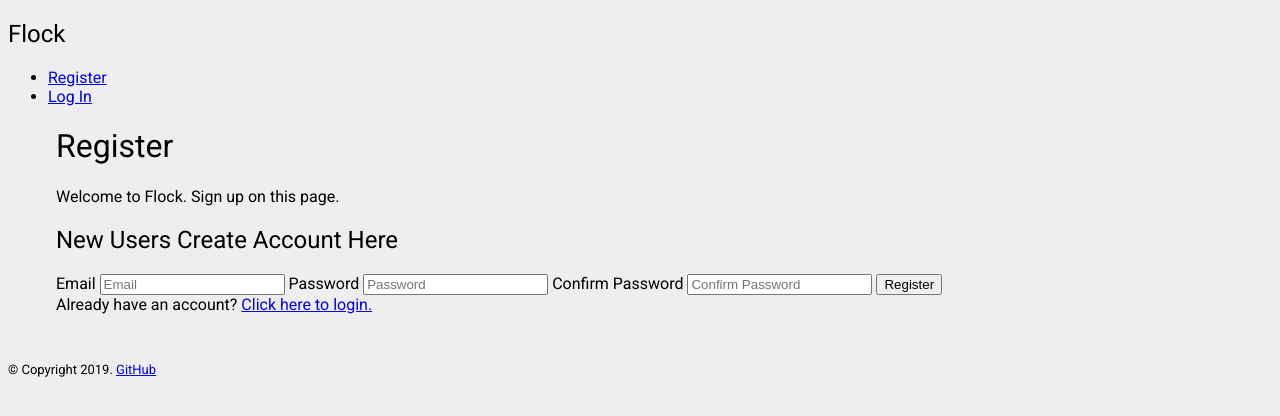
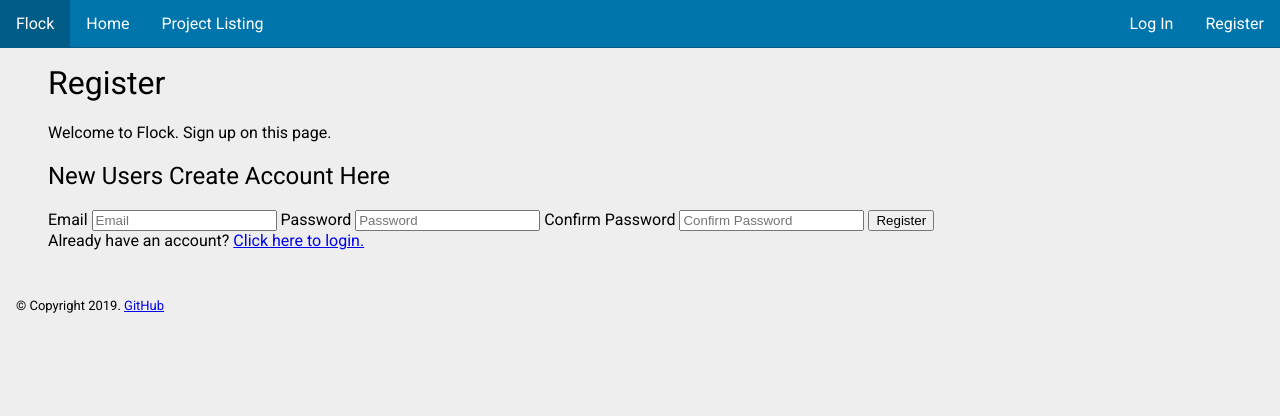
Before and after one commit to zacharysang/flock, a Flask app: page /register in a window 1280 px wide. Shown: the top 416 px of the page. Run offline with Flask 2, Linux system fonts and the light colour scheme.

Commit message:
more pretty

```diff
--- a/master/flock_server/static/style.css
+++ b/master/flock_server/static/style.css
@@ -4,9 +4,14 @@ html {
     font-weight: lighter;
 }
 
+body {
+    margin: 0;
+}
+
 #content {
     margin-left: 3rem;
     margin-right: 3rem;
+    margin-top: 4rem;
 }
 
 h1, h2 {
@@ -60,6 +65,49 @@ h1, h2 {
 }
 
 #footer {
+    margin: 1rem;
     margin-top: 3rem;
     font-size: small;
 }
+
+ul.navbar {
+    position: fixed;
+    top: 0;
+    width: 100%;
+    list-style-type: none;
+    margin: 0;
+    padding: 0;
+    overflow: hidden;
+    background-color: #0075ac;
+    border-bottom: 1px solid #005c86;
+}
+
+ul.navbar li {
+    float: left;
+    display: block;
+    color: white;
+    text-align: center;
+    text-decoration: none;
+}
+
+ul.navbar li p {
+    padding: 14px 16px;
+    margin: 0;
+}
+
+ul.navbar li a {
+    display: block;
+    color: white;
+    text-align: center;
+    padding: 14px 16px;
+    text-decoration: none;
+}
+
+ul.navbar li.log {
+    float:right;
+}
+
+/* Change the link color to #111 (black) on hover */
+ul.navbar li a:hover {
+    background-color: #005c86;
+}
--- a/master/flock_server/templates/layout.html
+++ b/master/flock_server/templates/layout.html
@@ -8,14 +8,16 @@
     {% endblock %}
   </head>
   <nav>
-    <h1>Flock</h1>
-    <ul>
+    <ul class="navbar">
+      <li><a href="/">Flock</a></li>
+      <li><a href="/">Home</a></li>
+      <li><a href="/">Project Listing</a></li>
       {% if g.user %}
-        <li><span>{{ g.user['email'] }}</span>
-        <li><a href="{{ url_for('auth.logout') }}">Log Out</a>
+        <li class="log"><a href="{{ url_for('auth.logout') }}">Log Out</a></li>
+        <li class="log"><p>Logged in as {{ g.user['email'] }}</p></li>
       {% else %}
-        <li><a href="{{ url_for('auth.register') }}">Register</a>
-        <li><a href="{{ url_for('auth.login') }}">Log In</a>
+        <li class="log"><a href="{{ url_for('auth.register') }}">Register</a></li>
+        <li class="log"><a href="{{ url_for('auth.login') }}">Log In</a></li>
       {% endif %}
     </ul>
   </nav>
```
